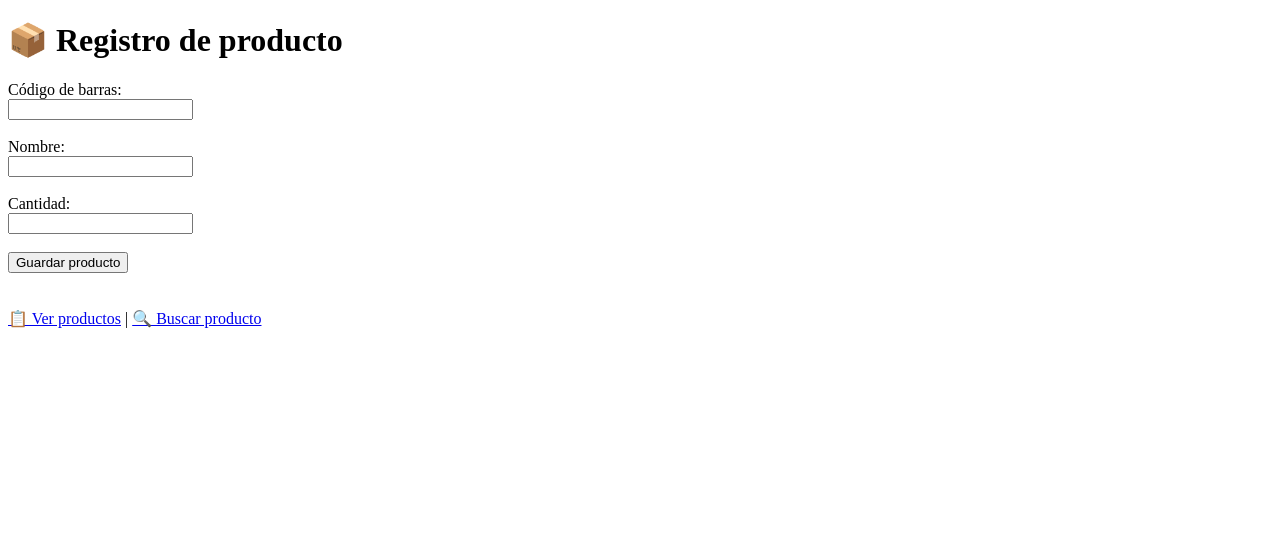
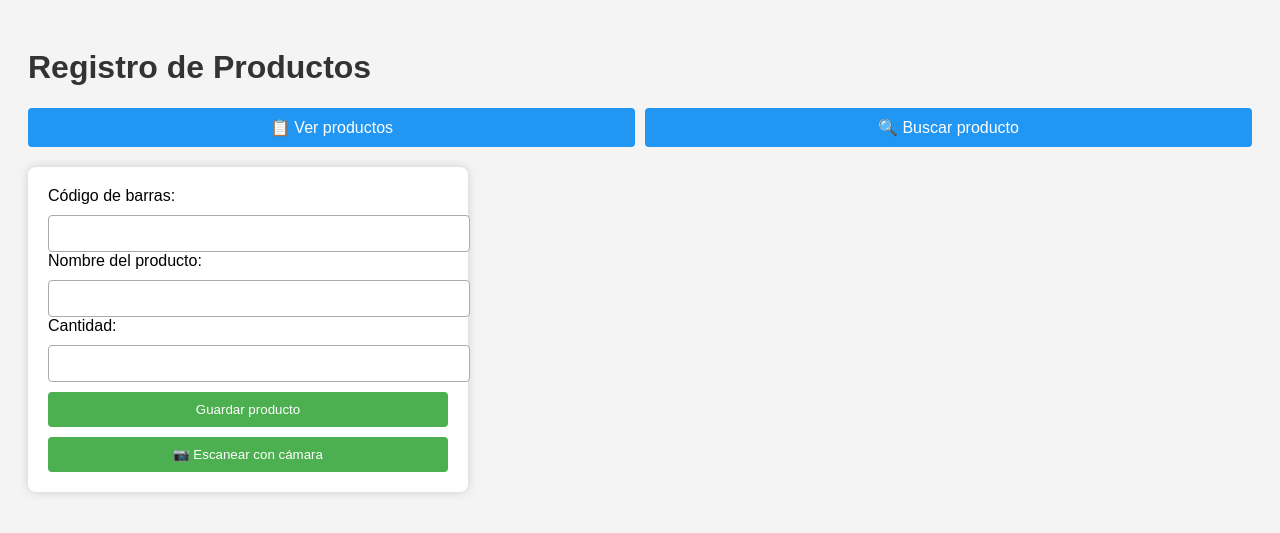
Before and after one commit to JUANTG23/inventario-barcode, a Flask app: page / in a window 1280 px wide. Shown: the top 533 px of the page. Run offline with Flask 3, Linux system fonts and the light colour scheme.

Commit message:
Agregado escaneo con cámara y diseño mejorado

```diff
--- a/templates/index.html
+++ b/templates/index.html
@@ -1,25 +1,114 @@
 <!DOCTYPE html>
 <html lang="es">
 <head>
-  <meta charset="UTF-8">
-  <title>Inventario</title>
+    <meta charset="UTF-8">
+    <title>Inventario</title>
+    <script src="https://unpkg.com/html5-qrcode"></script>
+    <style>
+        body {
+            font-family: Arial, sans-serif;
+            padding: 20px;
+            background: #f4f4f4;
+        }
+        h1 {
+            color: #333;
+        }
+        form {
+            background: white;
+            padding: 20px;
+            border-radius: 8px;
+            box-shadow: 0 0 10px #ccc;
+            max-width: 400px;
+            margin-bottom: 20px;
+        }
+        input, button {
+            display: block;
+            margin-top: 10px;
+            width: 100%;
+            padding: 10px;
+            border-radius: 4px;
+            border: 1px solid #aaa;
+        }
+        button {
+            background-color: #4CAF50;
+            color: white;
+            cursor: pointer;
+            border: none;
+        }
+        button:hover {
+            background-color: #45a049;
+        }
+        .nav-buttons {
+            display: flex;
+            gap: 10px;
+            margin-bottom: 20px;
+        }
+        .nav-buttons a {
+            flex: 1;
+            text-align: center;
+            text-decoration: none;
+            background: #2196F3;
+            color: white;
+            padding: 10px;
+            border-radius: 4px;
+        }
+        .nav-buttons a:hover {
+            background: #1976D2;
+        }
+        #reader {
+            margin-top: 20px;
+        }
+    </style>
 </head>
 <body>
-  <h1>📦 Registro de producto</h1>
-  <form action="/guardar" method="POST">
-    <label>Código de barras:</label><br>
-    <input type="text" name="codigo" required><br><br>
+    <h1>Registro de Productos</h1>
 
-    <label>Nombre:</label><br>
-    <input type="text" name="nombre" required><br><br>
+    <div class="nav-buttons">
+        <a href="/lista">📋 Ver productos</a>
+        <a href="/buscar">🔍 Buscar producto</a>
+    </div>
 
-    <label>Cantidad:</label><br>
-    <input type="number" name="cantidad" required><br><br>
+    <form action="/guardar" method="POST">
+        <label for="codigo">Código de barras:</label>
+        <input type="text" name="codigo" id="codigo" required>
 
-    <button type="submit">Guardar producto</button>
-  </form>
+        <label for="nombre">Nombre del producto:</label>
+        <input type="text" name="nombre" id="nombre" required>
 
-  <br><br>
-  <a href="/lista">📋 Ver productos</a> | <a href="/buscar">🔍 Buscar producto</a>
+        <label for="cantidad">Cantidad:</label>
+        <input type="number" name="cantidad" id="cantidad" required>
+
+        <button type="submit">Guardar producto</button>
+        <button type="button" onclick="iniciarScanner()">📷 Escanear con cámara</button>
+    </form>
+
+    <div id="reader"></div>
+
+    <script>
+        function iniciarScanner() {
+            const html5QrCode = new Html5Qrcode("reader");
+
+            Html5Qrcode.getCameras().then(devices => {
+                if (devices && devices.length) {
+                    let cameraId = devices[0].id;
+
+                    html5QrCode.start(
+                        cameraId,
+                        { fps: 10, qrbox: 250 },
+                        qrCodeMessage => {
+                            document.getElementById("codigo").value = qrCodeMessage;
+                            html5QrCode.stop();
+                            document.getElementById("reader").innerHTML = "";
+                        },
+                        errorMessage => {
+                            // puedes mostrar errores si quieres
+                        }
+                    ).catch(err => {
+                        console.error("No se pudo iniciar la cámara:", err);
+                    });
+                }
+            });
+        }
+    </script>
 </body>
 </html>
```
